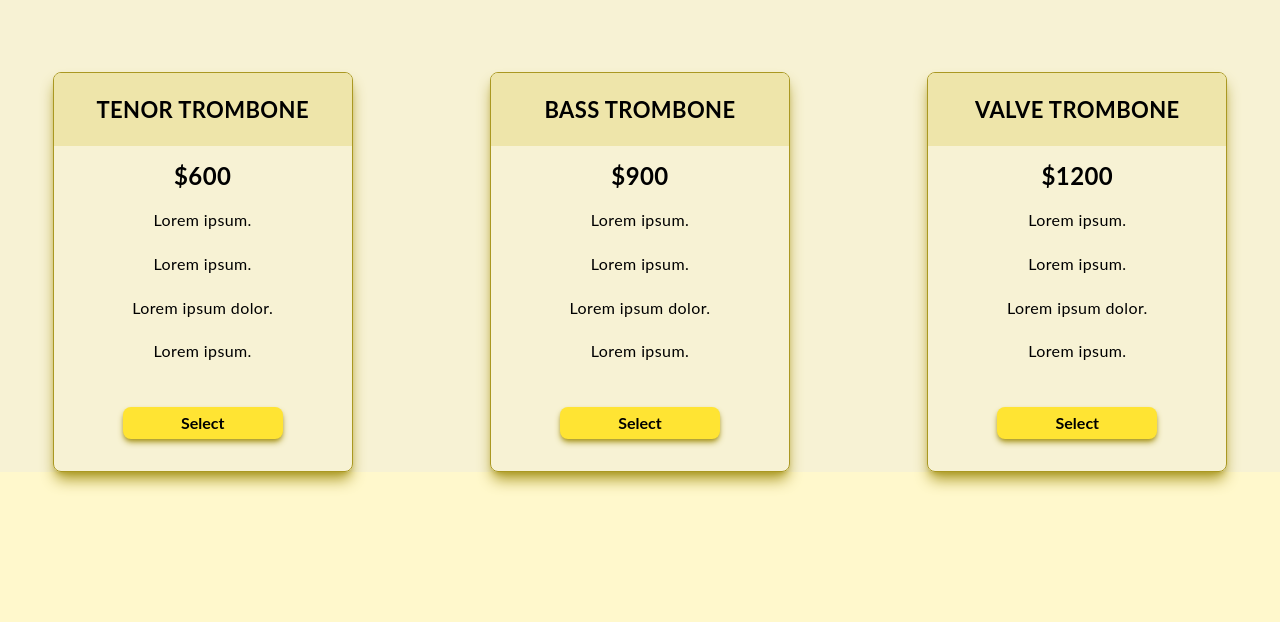
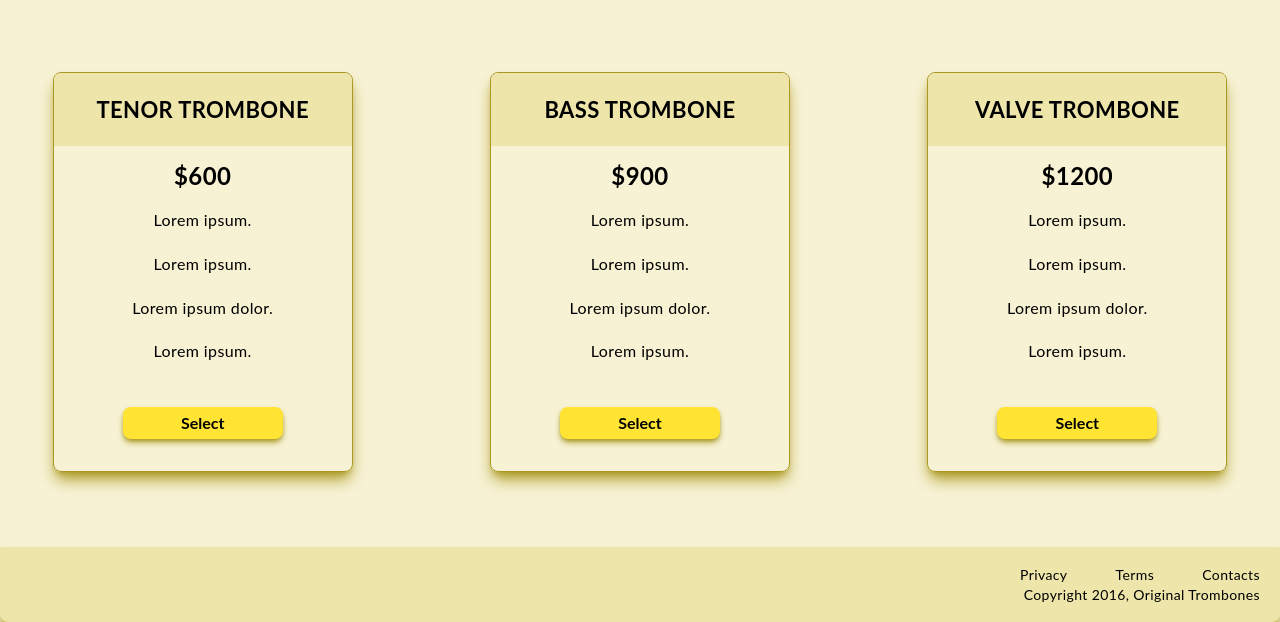
Before and after one commit to Muhammad-Uzair99/Product-Landing-Page, a plain HTML site: page index.html in a window 1280 px wide. Shown: the part 1195-1817 px from the top of the page. Before the commit the page ends 1742 px from the top, so only its background shows below. Drawn offline with Linux system fonts and the light colour scheme.

Commit message:
Added Footer Section for Copyright and Navigation Links
=> Incorporated a footer section at the end of the page
=> Included navigation links for Privacy, Terms, and Contacts
=> Provided copyright information for 'Copyright 2016, Original Trombones'

```diff
--- a/index.html
+++ b/index.html
@@ -35,7 +35,7 @@
 
         <form action="https://www.freecodecamp.com/email-submit" method="post">
           <fieldset>
-            <legend class="absolute -top-96">Enter your email address:</legend>
+            <legend class="sr-only">Enter your email address:</legend>
             <input class="form-input w-80 p-[0.315rem] rounded-lg" type="email" name="email" placeholder="Enter your email address" required>
           </fieldset>
           <input id="submit" class="btn" type="submit" value="Get Started">
@@ -118,8 +118,13 @@
         </article>
       </section>
     </main>
-    <footer>
-
+    <footer class="w-full min-h-[4.6875rem] py-0 px-5 text-sm bg-secondary-200 rounded-b-lg flex flex-col justify-center items-end shadow-lg shadow-accent-600">
+      <ul class="flex justify-around sm:justify-between items-center w-[15rem]">
+        <li><a href="#">Privacy</a></li>
+        <li><a href="#">Terms</a></li>
+        <li><a href="#">Contacts</a></li>
+      </ul>
+      <p>Copyright 2016, Original Trombones</p>
     </footer>
   </div>
 </body>
```
Also changed, not shown: dist/output.css.
